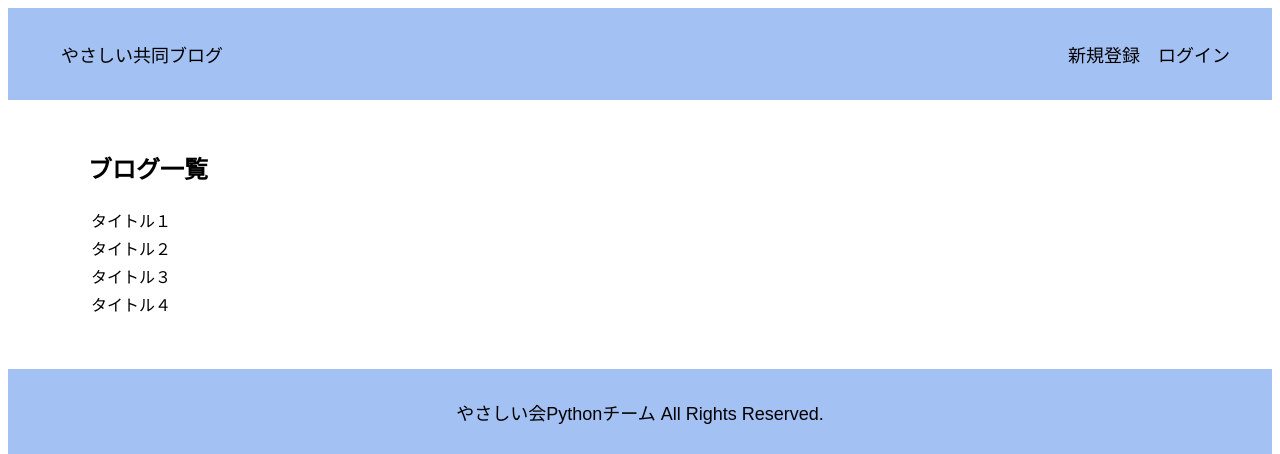
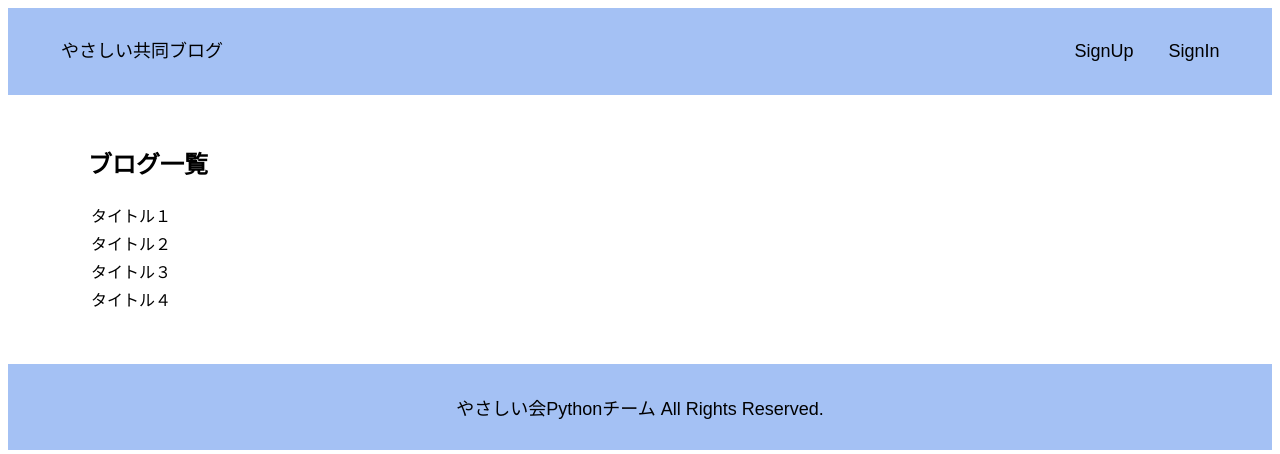
Before and after one commit to yasasii-team/blog_app, a Flask app: template blog_app/templates/index.html in a window 1280 px wide. Shown: the top 454 px of the page. Run offline with Flask 2, Linux system fonts and the light colour scheme; the template is opened without the code that fills it, so the values that code supplies are empty; parts of the project's set-up code (start-up, migrations or seed data) failed here and were passed over.

Commit message:
表示画面の共通部分となるヘッダー、フッターをlayout.htmlとしました。 それに伴い、index.htmlのヘッダー、フッターを削除し、layout.htmlを表示するよう記述し直しました。 また、新規登録-->SignUp、ログイン-->SignInと修正しました。

```diff
--- a/blog_app/templates/index.html
+++ b/blog_app/templates/index.html
@@ -1,22 +1,5 @@
-<!DOCTYPE html>
-<html lang="ja" dir="ltr">
-  <head>
-    <meta charset="utf-8">
-    <title>やさしい共同ブログ</title>
-    <link rel="stylesheet" href="../static/css/style.css">
-  </head>
-  <body>
-    <header class="header-container">
-      <div class="header-logo-nav-wrap">
-        <h1 class="header-logo"><a href="#">やさしい共同ブログ</a></h1>
-          <nav class="header-nav">
-            <ul>
-              <li><a href="#">新規登録</a></li>
-              <li><a href="#">ログイン</a></li>
-            </ul>
-          </nav>
-      </div>
-    </header>
+{% extends 'layout.html' %}
+{% block body %}
     <section class="section">
       <h1>ブログ一覧</h1>
       <table>
@@ -34,8 +17,4 @@
         </tr>
       </table>
     </section>
-    <footer class="footer">
-      <p>やさしい会Pythonチーム All Rights Reserved.</p>
-    </footer>
-  </body>
-</html>
+{% endblock %}
--- /dev/null
+++ b/blog_app/templates/layout.html
@@ -0,0 +1,32 @@
+<!-- ヘッダーの共通部分です。 -->
+<!DOCTYPE html>
+<html lang="ja" dir="ltr">
+  <head>
+    <meta charset="utf-8">
+    <title>やさしい共同ブログ</title>
+    <link rel="stylesheet" href="../static/css/style.css">
+  </head>
+  <body>
+    <header class="header-container">
+      <div class="header-logo-nav-wrap">
+        <h1 class="header-logo"><a href="#">やさしい共同ブログ</a></h1>
+          <nav class="header-nav">
+            <ul>
+              <li><a href="#">SignUp</a></li>
+              <li><a href="#">SignIn</a></li>
+            </ul>
+          </nav>
+      </div>
+    </header>
+<!-- ここまでヘッダーです -->
+
+{% block body %}
+{% endblock %}
+
+<!-- フッターの共通部分です -->
+<footer class="footer">
+  <p>やさしい会Pythonチーム All Rights Reserved.</p>
+</footer>
+</body>
+</html>
+<!-- ここまでフッターです -->
```
